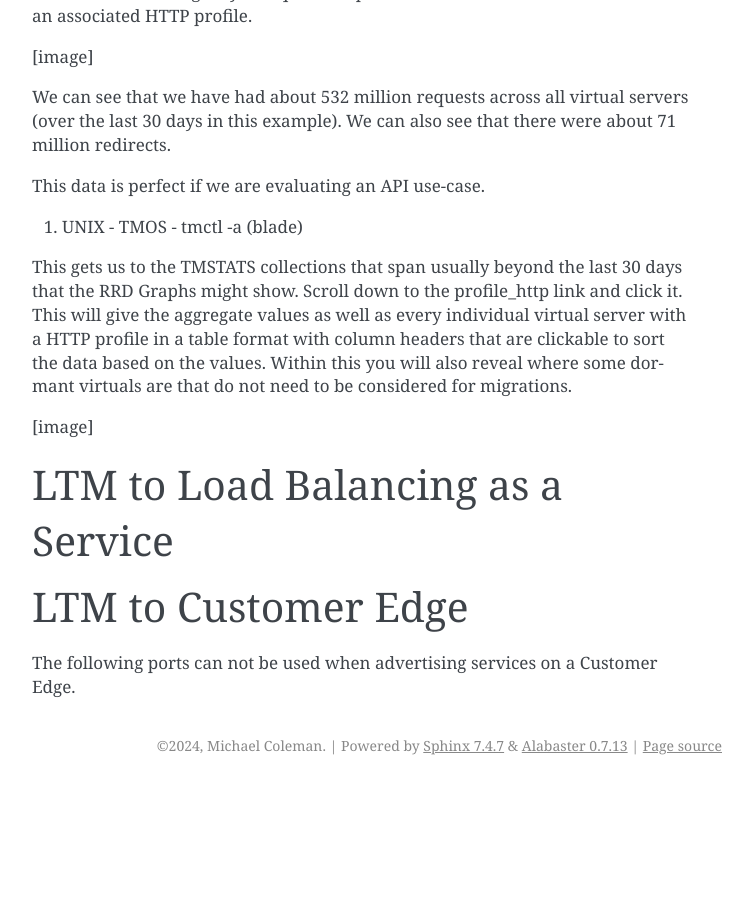
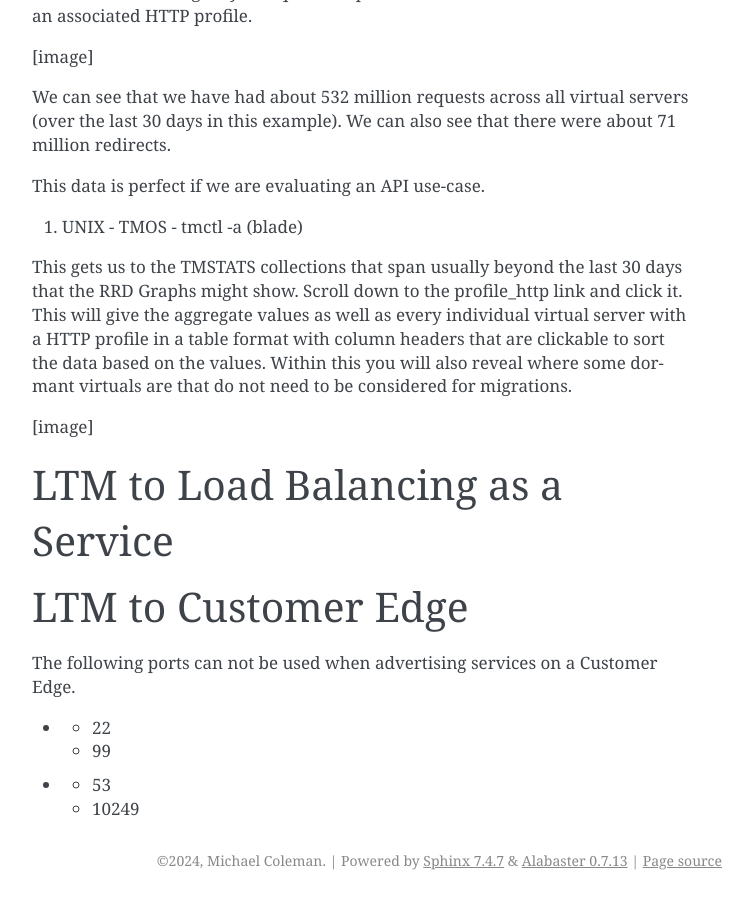
Before and after one commit to Mikej81/bigip_to_xc_faq, a Sphinx documentation site: the page built from docs/source/index.rst, in a window 1280 px wide and 900 px high, scrolled down 3196 px. Shown: the whole window, without its empty margins (388-1141 px from the left). Built offline with Sphinx 7.4.7, drawn with Linux system fonts in a browser that asks for light colours; before the commit the page ends 3981 px from its top, so only the background shows below that.

Commit message:
table test

```diff
--- a/docs/source/index.rst
+++ b/docs/source/index.rst
@@ -144,6 +144,15 @@
 
 The following ports can not be used when advertising services on a Customer Edge.
 
+.. list-table:: Reserved Ports
+
+* - 22
+  - 99
+* - 53
+  - 10249
+
+
+
 +----+-------+
 | 22 | 999   |
 | 53 | 10249 |
```
